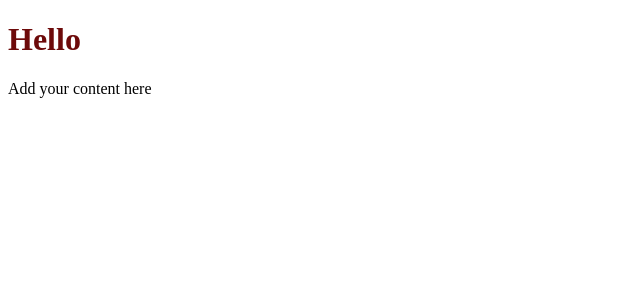
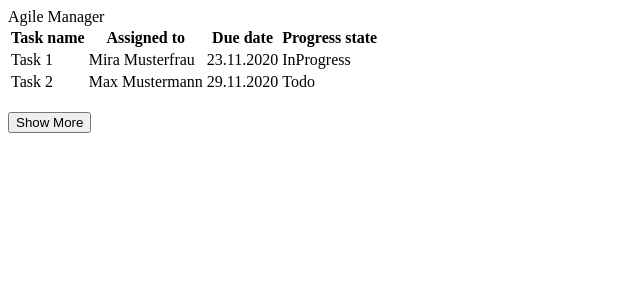
Before and after one commit to filippo-orru/agile-project-tasks, a Flask app: page / in a window 1280 px wide. Shown: the top 300 px of the page, without its empty margins (0-640 px from the left). Run offline with Flask 2, Linux system fonts and the light colour scheme.

Commit message:
moved index.html to template folder, fixed typo, linked right stylesheet

```diff
--- a/templates/index.html
+++ b/templates/index.html
@@ -1,17 +1,48 @@
 <!DOCTYPE html>
 <html lang="en">
+<head>
+    <meta charset="utf-8">
+    <meta http-equiv="X-UA-Compatible" content="IE=edge">
+    <title>Agile Manager</title>
+    <meta name="description" content="">
+    <meta name="viewport" content="width=device-width, initial-scale=1">
+    <link rel="stylesheet" href="static/styles.css">
+    <link rel="icon" href="" type="">
+</head>
+<body>
 
-<head>
-    <meta charset="UTF-8">
-    <meta name="viewport" content="width=device-width, initial-scale=1.0">
-    <link rel="stylesheet" href="/static/styles.css">
-    <title>AgileProjectTasks - Home</title>
-</head>
+<div class="topnav">
+    <a>Agile Manager</a>
+</div>
 
-<body>
-    <h1>Hello</h1>
-    <p>Add your content here</p>
-    <script src="/static/main.js"></script>
+<table>
+    <tr>
+        <th>Task name</th>
+        <th>Assigned to</th>
+        <th>Due date</th>
+        <th>Progress state</th>
+    </tr>
+    <tr>
+        <td>Task 1</td>
+        <td>Mira Musterfrau</td>
+        <td>23.11.2020</td>
+        <td id="state_in_progress">InProgress</td>
+    </tr>
+    <tr>
+        <td>Task 2</td>
+        <td>Max Mustermann</td>
+        <td>29.11.2020</td>
+        <td id="state_todo">Todo</td>
+    </tr>
+</table>
+
+<br>
+<button type="button" onclick="showMore()">Show More</button>
+
+<script>
+    function showMore(){
+
+    }
+</script>
 </body>
-
 </html>
```
Also changed, not shown: index.html (deleted, +0 -48 lines).
